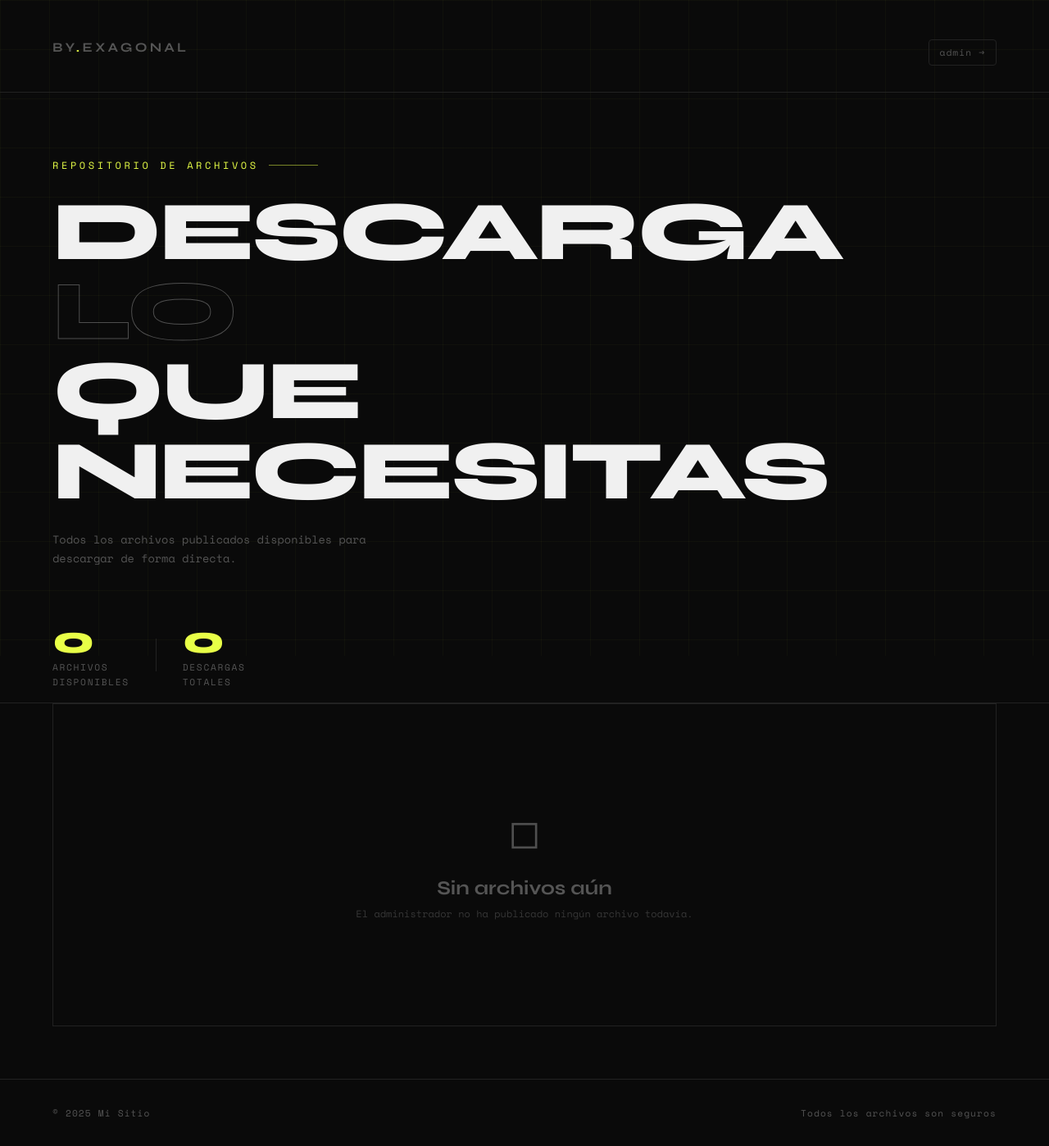
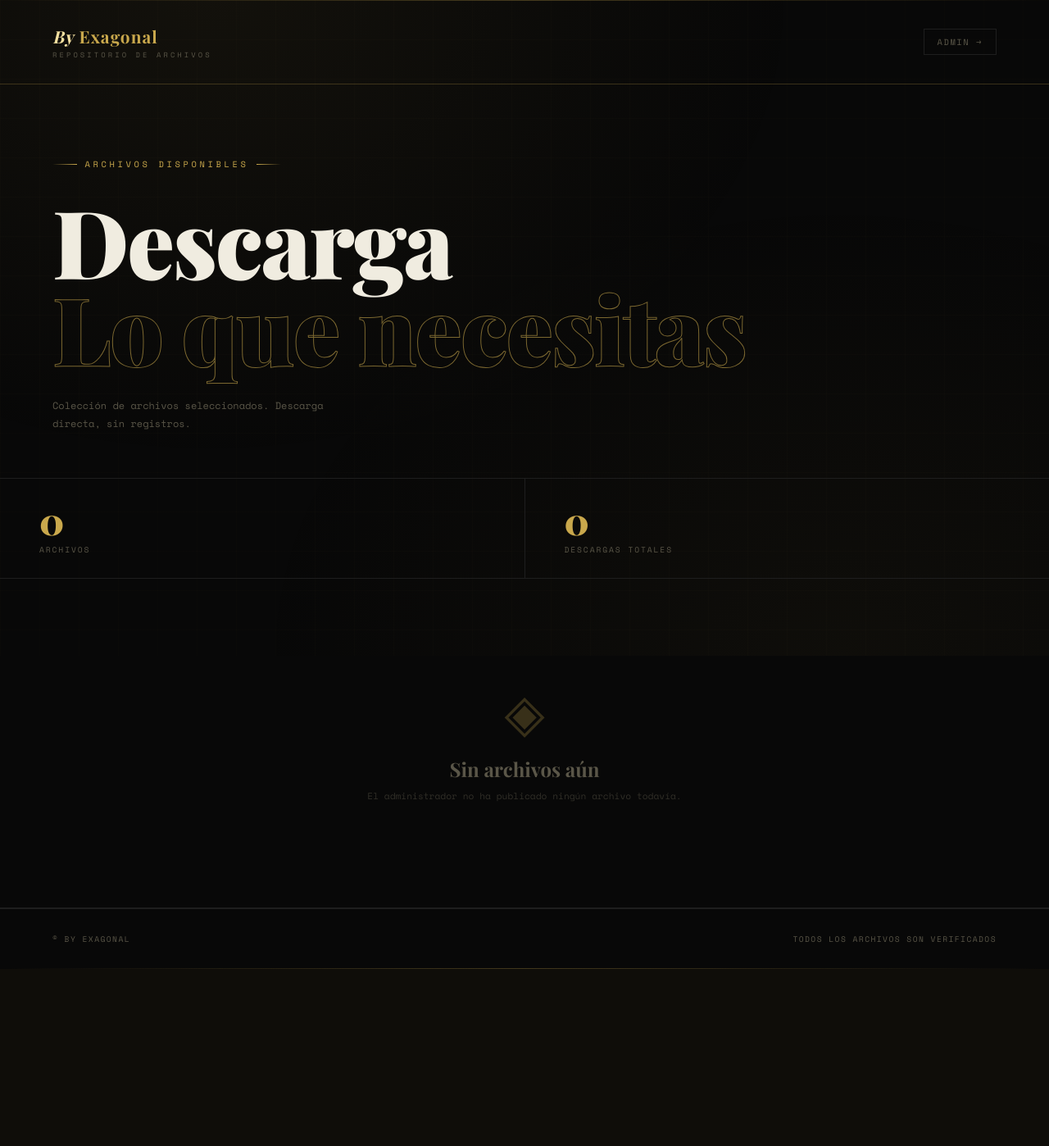
Before and after one commit to fran1010r/byexagonal, a Flask app: page / in a window 1280 px wide. Shown: the whole page at 82% size. After the commit the page ends 1182 px from the top, so only its background shows below. Run offline with Flask 3, Linux system fonts and the light colour scheme.

Commit message:
Update index.html

```diff
--- a/templates/index.html
+++ b/templates/index.html
@@ -3,39 +3,44 @@
 <head>
 <meta charset="UTF-8">
 <meta name="viewport" content="width=device-width, initial-scale=1.0">
-<title>Archivos — By Exagonal</title>
-<link href="https://fonts.googleapis.com/css2?family=Syne:wght@400;500;600;700;800&family=Space+Mono:wght@400;700&display=swap" rel="stylesheet">
+<title>By Exagonal — Archivos</title>
+<link href="https://fonts.googleapis.com/css2?family=Playfair+Display:wght@400;600;700;900&family=Space+Mono:wght@400;700&display=swap" rel="stylesheet">
 <style>
   :root {
-    --bg: #0a0a0a;
-    --surface: #111;
-    --border: #222;
-    --accent: #e8ff47;
-    --accent2: #ff6b35;
-    --text: #f0f0f0;
-    --muted: #555;
-    --card: #131313;
+    --bg: #080808;
+    --surface: #0f0f0f;
+    --card: #111111;
+    --border: #1e1e1e;
+    --gold: #c9a84c;
+    --gold2: #e8c97a;
+    --gold3: #f5e0a0;
+    --golddim: rgba(201,168,76,0.12);
+    --goldborder: rgba(201,168,76,0.25);
+    --text: #f0ece0;
+    --muted: #5a5648;
   }
 
   * { margin: 0; padding: 0; box-sizing: border-box; }
 
   body {
-    font-family: 'Syne', sans-serif;
+    font-family: 'Space Mono', monospace;
     background: var(--bg);
     color: var(--text);
     min-height: 100vh;
     overflow-x: hidden;
   }
 
-  /* ── GRID BG ── */
+  /* Fondo con textura sutil */
   body::before {
     content: '';
     position: fixed;
     inset: 0;
     background-image:
-      linear-gradient(rgba(232,255,71,0.03) 1px, transparent 1px),
-      linear-gradient(90deg, rgba(232,255,71,0.03) 1px, transparent 1px);
-    background-size: 60px 60px;
+      radial-gradient(ellipse at 20% 0%, rgba(201,168,76,0.06) 0%, transparent 50%),
+      radial-gradient(ellipse at 80% 100%, rgba(201,168,76,0.04) 0%, transparent 50%),
+      linear-gradient(rgba(201,168,76,0.015) 1px, transparent 1px),
+      linear-gradient(90deg, rgba(201,168,76,0.015) 1px, transparent 1px);
+    background-size: 100% 100%, 100% 100%, 48px 48px, 48px 48px;
     pointer-events: none;
     z-index: 0;
   }
@@ -43,358 +48,439 @@
   /* ── HEADER ── */
   header {
     position: relative;
-    z-index: 1;
-    padding: 3rem 4rem 2rem;
+    z-index: 10;
+    padding: 1.8rem 4rem;
     display: flex;
     justify-content: space-between;
-    align-items: flex-start;
+    align-items: center;
+    border-bottom: 1px solid var(--goldborder);
+  }
+
+  .logo {
+    font-family: 'Playfair Display', serif;
+    font-size: 1.3rem;
+    font-weight: 700;
+    letter-spacing: 0.05em;
+    color: var(--gold);
+  }
+
+  .logo span {
+    color: var(--gold3);
+    font-style: italic;
+  }
+
+  .logo-sub {
+    display: block;
+    font-family: 'Space Mono', monospace;
+    font-size: 0.55rem;
+    letter-spacing: 0.35em;
+    text-transform: uppercase;
+    color: var(--muted);
+    margin-top: 2px;
+  }
+
+  .admin-link {
+    font-size: 0.65rem;
+    color: var(--muted);
+    text-decoration: none;
+    border: 1px solid var(--border);
+    padding: 0.45rem 1rem;
+    letter-spacing: 0.15em;
+    text-transform: uppercase;
+    transition: all 0.3s;
+  }
+  .admin-link:hover {
+    color: var(--gold);
+    border-color: var(--goldborder);
+    background: var(--golddim);
+  }
+
+  /* ── HERO ── */
+  .hero {
+    position: relative;
+    z-index: 1;
+    padding: 5rem 4rem 3.5rem;
     border-bottom: 1px solid var(--border);
   }
 
-  .logo {
-    font-size: 1rem;
-    font-weight: 700;
+  .hero-tag {
+    display: inline-flex;
+    align-items: center;
+    gap: 0.6rem;
+    font-size: 0.65rem;
+    letter-spacing: 0.35em;
+    text-transform: uppercase;
+    color: var(--gold);
+    margin-bottom: 2rem;
+  }
+
+  .hero-tag::before, .hero-tag::after {
+    content: '';
+    display: block;
+    height: 1px;
+    width: 30px;
+    background: linear-gradient(90deg, transparent, var(--gold));
+  }
+  .hero-tag::after {
+    background: linear-gradient(90deg, var(--gold), transparent);
+  }
+
+  h1 {
+    font-family: 'Playfair Display', serif;
+    font-size: clamp(3.5rem, 9vw, 8rem);
+    font-weight: 900;
+    line-height: 0.92;
+    letter-spacing: -0.02em;
+    margin-bottom: 2rem;
+  }
+
+  h1 .line1 { color: var(--text); display: block; }
+  h1 .line2 {
+    display: block;
+    color: transparent;
+    -webkit-text-stroke: 1px var(--gold);
+    opacity: 0.6;
+  }
+
+  .hero-desc {
+    font-size: 0.75rem;
+    color: var(--muted);
+    line-height: 1.8;
+    max-width: 380px;
+  }
+
+  /* ── STATS ── */
+  .stats {
+    position: relative;
+    z-index: 1;
+    display: flex;
+    align-items: stretch;
+    border-bottom: 1px solid var(--border);
+  }
+
+  .stat {
+    padding: 1.8rem 3rem;
+    border-right: 1px solid var(--border);
+    flex: 1;
+  }
+  .stat:last-child { border-right: none; }
+
+  .stat-num {
+    font-family: 'Playfair Display', serif;
+    font-size: 2.8rem;
+    font-weight: 900;
+    color: var(--gold);
+    line-height: 1;
+    margin-bottom: 0.3rem;
+  }
+
+  .stat-label {
+    font-size: 0.6rem;
     letter-spacing: 0.2em;
     text-transform: uppercase;
     color: var(--muted);
   }
 
-  .logo span { color: var(--accent); }
-
-  .admin-link {
-    font-family: 'Space Mono', monospace;
-    font-size: 0.7rem;
-    color: var(--muted);
-    text-decoration: none;
-    border: 1px solid var(--border);
-    padding: 0.4rem 0.8rem;
-    border-radius: 4px;
-    transition: all 0.2s;
-    letter-spacing: 0.1em;
-  }
-  .admin-link:hover { color: var(--accent); border-color: var(--accent); }
-
-  /* ── HERO ── */
-  .hero {
+  /* ── SECTION HEADER ── */
+  .section-header {
     position: relative;
     z-index: 1;
-    padding: 5rem 4rem 3rem;
-  }
-
-  .hero-eyebrow {
-    font-family: 'Space Mono', monospace;
-    font-size: 0.75rem;
-    color: var(--accent);
-    letter-spacing: 0.3em;
-    text-transform: uppercase;
-    margin-bottom: 1.5rem;
+    padding: 2.5rem 4rem 1.5rem;
     display: flex;
     align-items: center;
-    gap: 0.75rem;
-  }
-  .hero-eyebrow::after {
-    content: '';
-    display: block;
-    width: 60px;
-    height: 1px;
-    background: var(--accent);
-    opacity: 0.5;
-  }
-
-  h1 {
-    font-size: clamp(3rem, 8vw, 7rem);
-    font-weight: 800;
-    line-height: 0.95;
-    letter-spacing: -0.03em;
-    text-transform: uppercase;
-    margin-bottom: 1.5rem;
-  }
-
-  h1 em {
-    font-style: normal;
-    color: transparent;
-    -webkit-text-stroke: 1px rgba(240,240,240,0.3);
-  }
-
-  .hero-sub {
-    font-family: 'Space Mono', monospace;
-    font-size: 0.85rem;
-    color: var(--muted);
-    max-width: 400px;
-    line-height: 1.7;
-  }
-
-  /* ── COUNT BAR ── */
-  .count-bar {
-    position: relative;
-    z-index: 1;
-    padding: 1rem 4rem;
-    display: flex;
-    align-items: center;
-    gap: 2rem;
+    justify-content: space-between;
     border-bottom: 1px solid var(--border);
   }
 
-  .count-num {
-    font-size: 3rem;
-    font-weight: 800;
-    color: var(--accent);
-    line-height: 1;
+  .section-title {
+    font-family: 'Playfair Display', serif;
+    font-size: 1.1rem;
+    font-weight: 600;
+    color: var(--gold2);
+    letter-spacing: 0.05em;
   }
 
-  .count-label {
-    font-family: 'Space Mono', monospace;
-    font-size: 0.7rem;
+  .section-count {
+    font-size: 0.65rem;
     color: var(--muted);
-    text-transform: uppercase;
-    letter-spacing: 0.15em;
-    line-height: 1.6;
+    letter-spacing: 0.1em;
   }
 
-  .divider { width: 1px; height: 40px; background: var(--border); }
-
-  /* ── FILE GRID ── */
-  .files-section {
+  /* ── FILE CARDS ── */
+  .files-wrap {
     position: relative;
     z-index: 1;
-    padding: 3rem 4rem;
+    padding: 0;
   }
 
-  .files-grid {
+  .file-item {
     display: grid;
-    grid-template-columns: repeat(auto-fill, minmax(320px, 1fr));
-    gap: 1px;
-    border: 1px solid var(--border);
-    background: var(--border);
+    grid-template-columns: auto 1fr auto auto;
+    align-items: center;
+    gap: 2rem;
+    padding: 1.8rem 4rem;
+    border-bottom: 1px solid var(--border);
+    transition: background 0.2s;
+    position: relative;
   }
 
-  .file-card {
-    background: var(--card);
-    padding: 2rem;
-    display: flex;
-    flex-direction: column;
-    gap: 1rem;
-    transition: background 0.2s;
-    position: relative;
-    overflow: hidden;
+  .file-item::before {
+    content: '';
+    position: absolute;
+    left: 0; top: 0; bottom: 0;
+    width: 2px;
+    background: var(--gold);
+    transform: scaleY(0);
+    transition: transform 0.2s;
   }
 
-  .file-card::before {
-    content: '';
-    position: absolute;
-    inset: 0;
-    background: linear-gradient(135deg, rgba(232,255,71,0.03) 0%, transparent 60%);
-    opacity: 0;
-    transition: opacity 0.3s;
+  .file-item:hover {
+    background: var(--golddim);
+  }
+  .file-item:hover::before {
+    transform: scaleY(1);
   }
 
-  .file-card:hover { background: #161616; }
-  .file-card:hover::before { opacity: 1; }
-
-  .file-top {
-    display: flex;
-    justify-content: space-between;
-    align-items: flex-start;
+  .file-badge {
+    font-size: 0.6rem;
+    font-weight: 700;
+    letter-spacing: 0.15em;
+    padding: 0.35rem 0.7rem;
+    background: var(--golddim);
+    color: var(--gold);
+    border: 1px solid var(--goldborder);
+    min-width: 52px;
+    text-align: center;
   }
 
-  .file-tag {
-    font-family: 'Space Mono', monospace;
-    font-size: 0.65rem;
-    font-weight: 700;
-    letter-spacing: 0.15em;
-    padding: 0.3rem 0.6rem;
-    background: rgba(232,255,71,0.1);
-    color: var(--accent);
-    border: 1px solid rgba(232,255,71,0.2);
-    border-radius: 3px;
+  .file-info { min-width: 0; }
+
+  .file-name {
+    font-family: 'Playfair Display', serif;
+    font-size: 1.05rem;
+    font-weight: 600;
+    color: var(--text);
+    margin-bottom: 0.3rem;
+    letter-spacing: 0.01em;
+    white-space: nowrap;
+    overflow: hidden;
+    text-overflow: ellipsis;
+  }
+
+  .file-desc {
+    font-size: 0.68rem;
+    color: var(--muted);
+    line-height: 1.5;
+    white-space: nowrap;
+    overflow: hidden;
+    text-overflow: ellipsis;
   }
 
   .file-meta {
-    font-family: 'Space Mono', monospace;
-    font-size: 0.65rem;
+    font-size: 0.62rem;
     color: var(--muted);
     text-align: right;
-    line-height: 1.8;
-  }
-
-  .file-name {
-    font-size: 1.1rem;
-    font-weight: 700;
-    letter-spacing: -0.01em;
-    line-height: 1.3;
-  }
-
-  .file-desc {
-    font-family: 'Space Mono', monospace;
-    font-size: 0.75rem;
-    color: var(--muted);
-    line-height: 1.6;
-    flex-grow: 1;
+    line-height: 2;
+    white-space: nowrap;
   }
 
   .download-btn {
-    display: flex;
+    display: inline-flex;
     align-items: center;
-    justify-content: space-between;
-    padding: 0.9rem 1.2rem;
+    gap: 0.6rem;
+    padding: 0.8rem 1.5rem;
     background: transparent;
-    border: 1px solid var(--border);
-    color: var(--text);
+    border: 1px solid var(--goldborder);
+    color: var(--gold);
     text-decoration: none;
     font-family: 'Space Mono', monospace;
-    font-size: 0.75rem;
-    letter-spacing: 0.1em;
+    font-size: 0.65rem;
+    letter-spacing: 0.15em;
     text-transform: uppercase;
-    transition: all 0.2s;
-    cursor: pointer;
-    width: 100%;
+    white-space: nowrap;
+    transition: all 0.25s;
   }
 
   .download-btn:hover {
-    background: var(--accent);
-    color: #000;
-    border-color: var(--accent);
+    background: var(--gold);
+    color: #080808;
+    border-color: var(--gold);
   }
 
-  .download-btn .arrow {
-    font-size: 1rem;
+  .download-btn svg {
+    width: 12px;
+    height: 12px;
     transition: transform 0.2s;
   }
 
-  .download-btn:hover .arrow { transform: translateY(2px); }
+  .download-btn:hover svg {
+    transform: translateY(2px);
+  }
 
-  /* ── EMPTY STATE ── */
+  /* ── EMPTY ── */
   .empty {
     position: relative;
     z-index: 1;
     text-align: center;
     padding: 8rem 4rem;
-    border: 1px solid var(--border);
-    margin: 0 4rem 4rem;
+    border-bottom: 1px solid var(--border);
   }
 
-  .empty-icon {
-    font-size: 3rem;
+  .empty-ornament {
+    font-family: 'Playfair Display', serif;
+    font-size: 4rem;
+    color: var(--goldborder);
     margin-bottom: 1.5rem;
-    opacity: 0.3;
+    line-height: 1;
   }
 
   .empty h3 {
+    font-family: 'Playfair Display', serif;
     font-size: 1.5rem;
-    font-weight: 700;
+    color: var(--muted);
     margin-bottom: 0.5rem;
-    color: var(--muted);
   }
 
   .empty p {
-    font-family: 'Space Mono', monospace;
-    font-size: 0.75rem;
+    font-size: 0.7rem;
     color: var(--muted);
-    opacity: 0.6;
+    opacity: 0.5;
   }
 
   /* ── FOOTER ── */
   footer {
     position: relative;
     z-index: 1;
-    padding: 2rem 4rem;
-    border-top: 1px solid var(--border);
+    padding: 1.8rem 4rem;
     display: flex;
     justify-content: space-between;
     align-items: center;
+    border-top: 1px solid var(--border);
   }
 
   footer span {
-    font-family: 'Space Mono', monospace;
-    font-size: 0.7rem;
+    font-size: 0.6rem;
     color: var(--muted);
-    letter-spacing: 0.1em;
+    letter-spacing: 0.15em;
+    text-transform: uppercase;
+  }
+
+  .gold-line {
+    height: 1px;
+    background: linear-gradient(90deg, transparent, var(--gold), transparent);
+    opacity: 0.3;
   }
 
   /* ── RESPONSIVE ── */
   @media (max-width: 768px) {
-    header, .hero, .count-bar, .files-section, footer { padding-left: 1.5rem; padding-right: 1.5rem; }
-    .empty { margin: 0 1.5rem 3rem; }
-    h1 { font-size: 3.5rem; }
+    header, .hero, .section-header, footer { padding-left: 1.5rem; padding-right: 1.5rem; }
+    .stat { padding: 1.5rem; }
+    .file-item {
+      grid-template-columns: auto 1fr;
+      grid-template-rows: auto auto;
+      padding: 1.5rem;
+      gap: 0.75rem;
+    }
+    .file-meta { display: none; }
+    .download-btn { grid-column: 1 / -1; justify-content: center; }
+    h1 { font-size: 3rem; }
   }
 
-  /* ── ANIMATIONS ── */
+  /* ── ANIMACIONES ── */
   @keyframes fadeUp {
-    from { opacity: 0; transform: translateY(20px); }
-    to { opacity: 1; transform: translateY(0); }
+    from { opacity: 0; transform: translateY(16px); }
+    to   { opacity: 1; transform: translateY(0); }
   }
 
-  .file-card {
+  .hero { animation: fadeUp 0.5s ease both; }
+  .stats { animation: fadeUp 0.5s ease 0.1s both; }
+
+  .file-item {
     animation: fadeUp 0.4s ease both;
   }
-
-  {% for i in range(20) %}
-  .file-card:nth-child({{ i + 1 }}) { animation-delay: {{ i * 0.05 }}s; }
+  {% for i in range(30) %}
+  .file-item:nth-child({{ i + 1 }}) { animation-delay: {{ i * 0.04 }}s; }
   {% endfor %}
 </style>
 </head>
 <body>
 
+<div class="gold-line"></div>
+
 <header>
-  <div class="logo">By<span>.</span>Exagonal</div>
-  <a href="/admin" class="admin-link">admin →</a>
+  <div>
+    <div class="logo"><span>By</span> Exagonal</div>
+    <span class="logo-sub">Repositorio de archivos</span>
+  </div>
+  <a href="/admin" class="admin-link">Admin →</a>
 </header>
 
 <section class="hero">
-  <div class="hero-eyebrow">Repositorio de archivos</div>
-  <h1>Descarga <em>lo</em><br>que necesitas</h1>
-  <p class="hero-sub">Todos los archivos publicados disponibles para descargar de forma directa.</p>
+  <div class="hero-tag">Archivos disponibles</div>
+  <h1>
+    <span class="line1">Descarga</span>
+    <span class="line2">Lo que necesitas</span>
+  </h1>
+  <p class="hero-desc">Colección de archivos seleccionados. Descarga directa, sin registros.</p>
 </section>
 
-<div class="count-bar">
-  <div>
-    <div class="count-num">{{ files|length }}</div>
-    <div class="count-label">Archivos<br>disponibles</div>
+<div class="stats">
+  <div class="stat">
+    <div class="stat-num">{{ files|length }}</div>
+    <div class="stat-label">Archivos</div>
   </div>
-  <div class="divider"></div>
-  <div>
-    <div class="count-num">{{ files|sum(attribute='downloads') if files else 0 }}</div>
-    <div class="count-label">Descargas<br>totales</div>
+  <div class="stat">
+    <div class="stat-num">{{ files|sum(attribute='downloads') if files else 0 }}</div>
+    <div class="stat-label">Descargas totales</div>
   </div>
 </div>
 
 {% if files %}
-<section class="files-section">
-  <div class="files-grid">
-    {% for file in files %}
-    <div class="file-card">
-      <div class="file-top">
-        <span class="file-tag">{{ file.tag }}</span>
-        <div class="file-meta">
-          {{ file.size }}<br>
-          {{ file.date }}<br>
-          {{ file.downloads }} descargas
-        </div>
-      </div>
+<div class="section-header">
+  <div class="section-title">Archivos publicados</div>
+  <div class="section-count">{{ files|length }} archivo(s)</div>
+</div>
+
+<div class="files-wrap">
+  {% for file in files %}
+  <div class="file-item">
+    <span class="file-badge">{{ file.tag }}</span>
+    <div class="file-info">
       <div class="file-name">{{ file.label }}</div>
       {% if file.description %}
       <div class="file-desc">{{ file.description }}</div>
+      {% else %}
+      <div class="file-desc">Haz click en descargar para obtener el archivo</div>
       {% endif %}
-      <a class="download-btn" href="/download/{{ file.filename }}">
-        Descargar archivo
-        <span class="arrow">↓</span>
-      </a>
     </div>
-    {% endfor %}
+    <div class="file-meta">
+      {{ file.size }}<br>
+      {{ file.date }}<br>
+      {{ file.downloads }} desc.
+    </div>
+    <a class="download-btn" href="/download/{{ file.filename }}">
+      Descargar
+      <svg viewBox="0 0 12 12" fill="none" stroke="currentColor" stroke-width="1.5" stroke-linecap="round">
+        <path d="M6 1v7M3 5l3 3 3-3M1 10h10"/>
+      </svg>
+    </a>
   </div>
-</section>
+  {% endfor %}
+</div>
 {% else %}
 <div class="empty">
-  <div class="empty-icon">◻</div>
+  <div class="empty-ornament">◈</div>
   <h3>Sin archivos aún</h3>
   <p>El administrador no ha publicado ningún archivo todavía.</p>
 </div>
 {% endif %}
 
 <footer>
-  <span>© {{ 2025 }} Mi Sitio</span>
-  <span>Todos los archivos son seguros</span>
+  <span>© By Exagonal</span>
+  <span>Todos los archivos son verificados</span>
 </footer>
+
+<div class="gold-line"></div>
 
 </body>
 </html>
```
